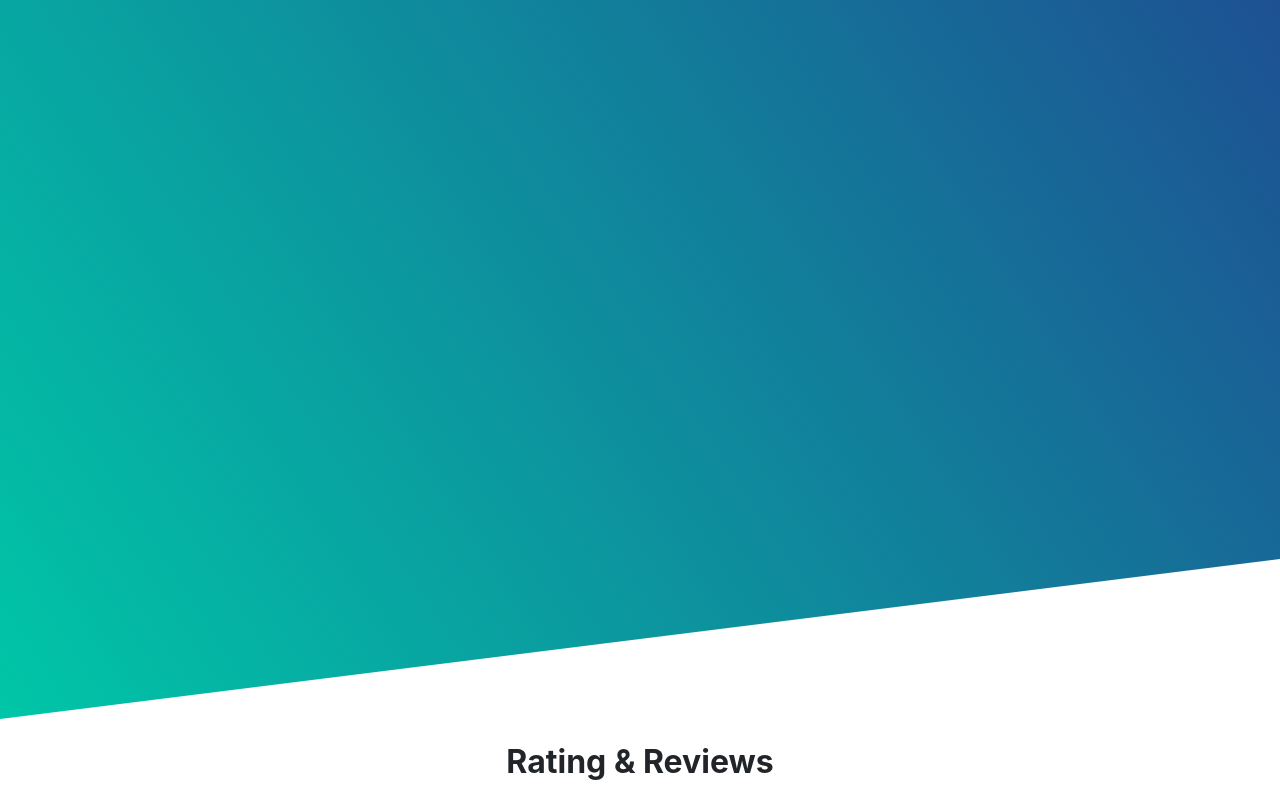
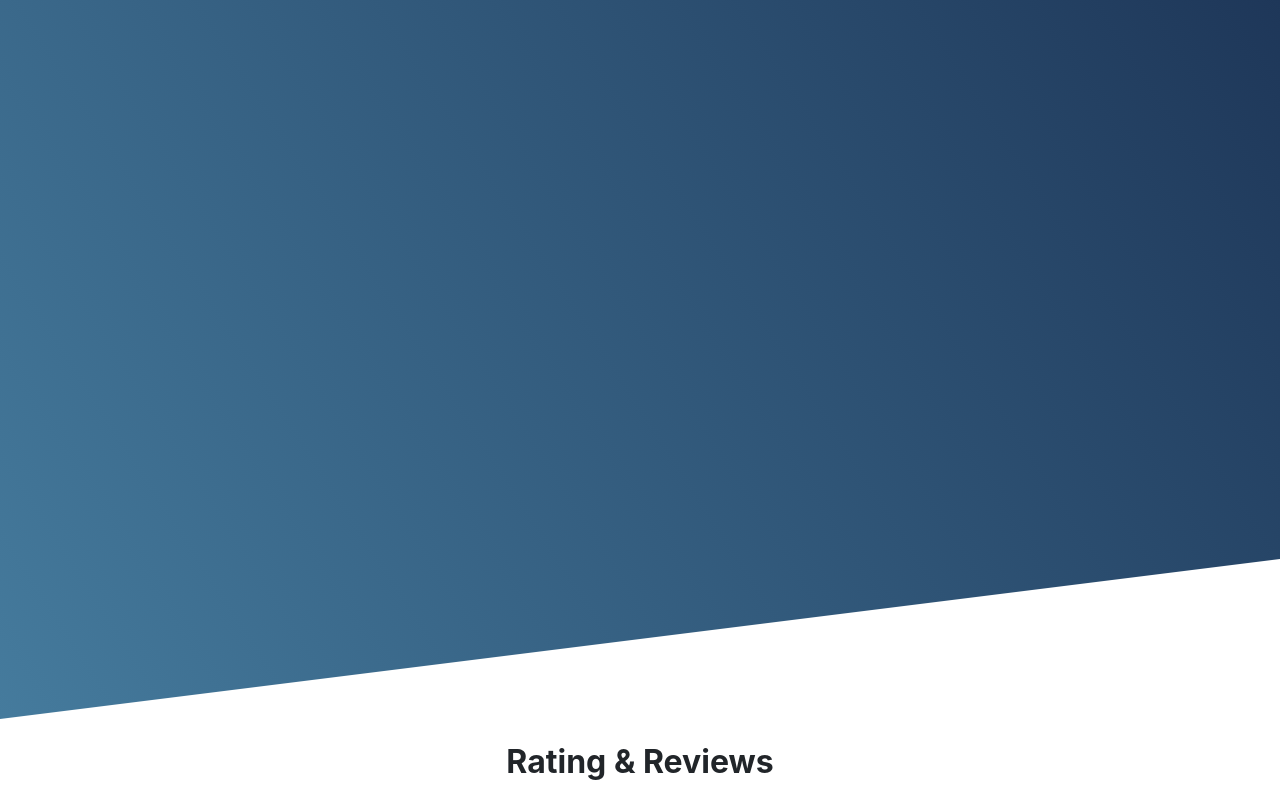
Before and after one commit to kushgoyal12/fix-it, a plain HTML site: page index.html in a window 1280 px wide. Shown: the part 81-873 px from the top of the page. Drawn offline with nearby package versions, Linux system fonts and the light colour scheme.

Commit message:
minor changes

```diff
--- a/Assets/Styles/app.css
+++ b/Assets/Styles/app.css
@@ -6,7 +6,7 @@
 .site-header{
     width: 100%;
     height: 100vh;
-    background: linear-gradient(57deg, #00C6A7 , #1E4D92 );
+    background: linear-gradient(57deg, #457B9D , #1D3557 );
     clip-path: polygon(0% 0%, 100% 0%, 100% 80%, 0% 100%);
 }
 
--- a/Assets/Styles/app1.css
+++ b/Assets/Styles/app1.css
@@ -81,6 +81,7 @@ body {
     border-color: #457B9D;
 }
 
+
 .submitButton {
     margin-top: 10px;
     display: flex;
```
